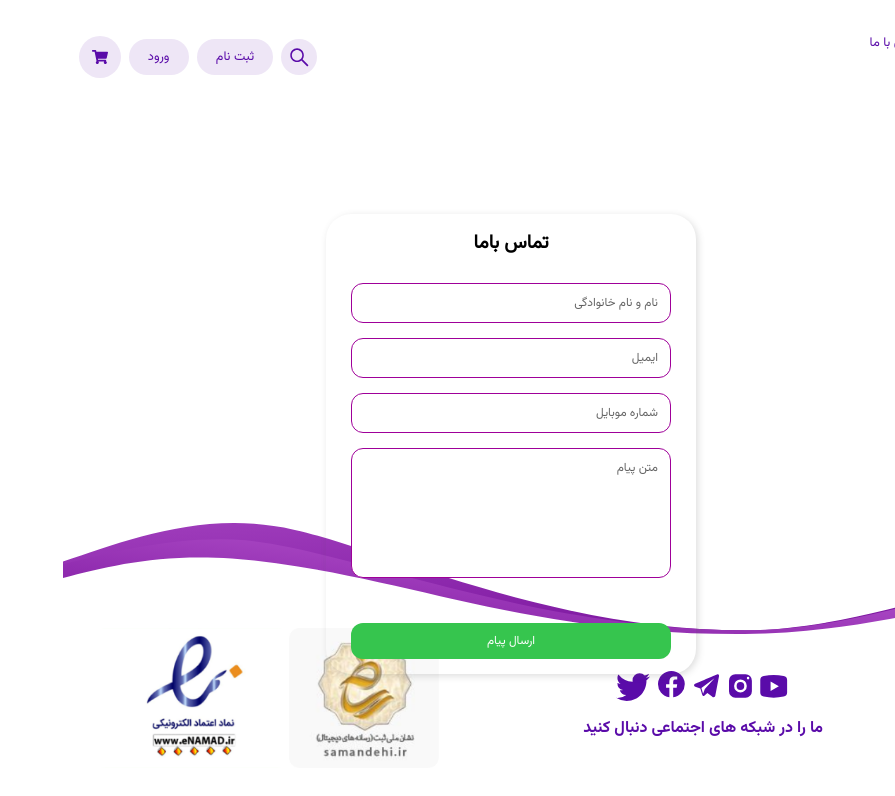
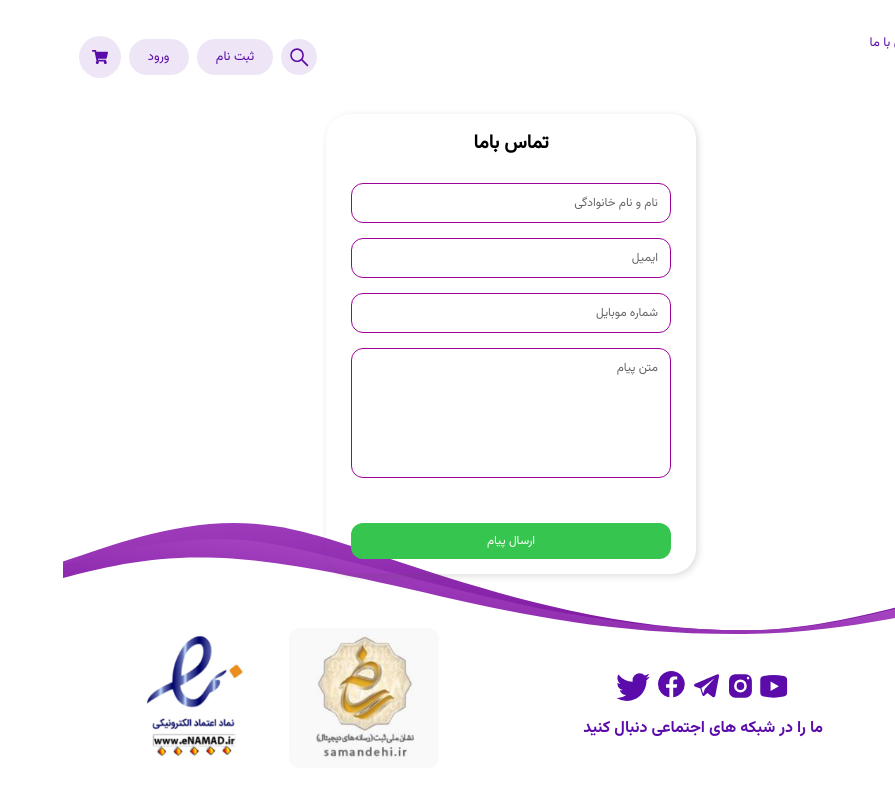
Before and after one commit to alimooo1/Sadrun_Project, a React (Vite) app in the folder sadrun-project/: page /contact in a window 1280 px wide. Shown: the top 796 px of the page, without its empty margins (385-1280 px from the left). Built offline with nearby package versions, Linux system fonts and the light colour scheme.

Commit message:
Additional Margin removed from ContactUs

```diff
--- a/sadrun-project/src/components/Contact-Us/ContactUs.module.scss
+++ b/sadrun-project/src/components/Contact-Us/ContactUs.module.scss
@@ -3,7 +3,7 @@
 .conteiner {
   display: flex;
   width: 100%;
-  margin-top: 100px;
+  // margin-top: 100px;
 }
 .informatinoBox {
   width: 30%;
```
